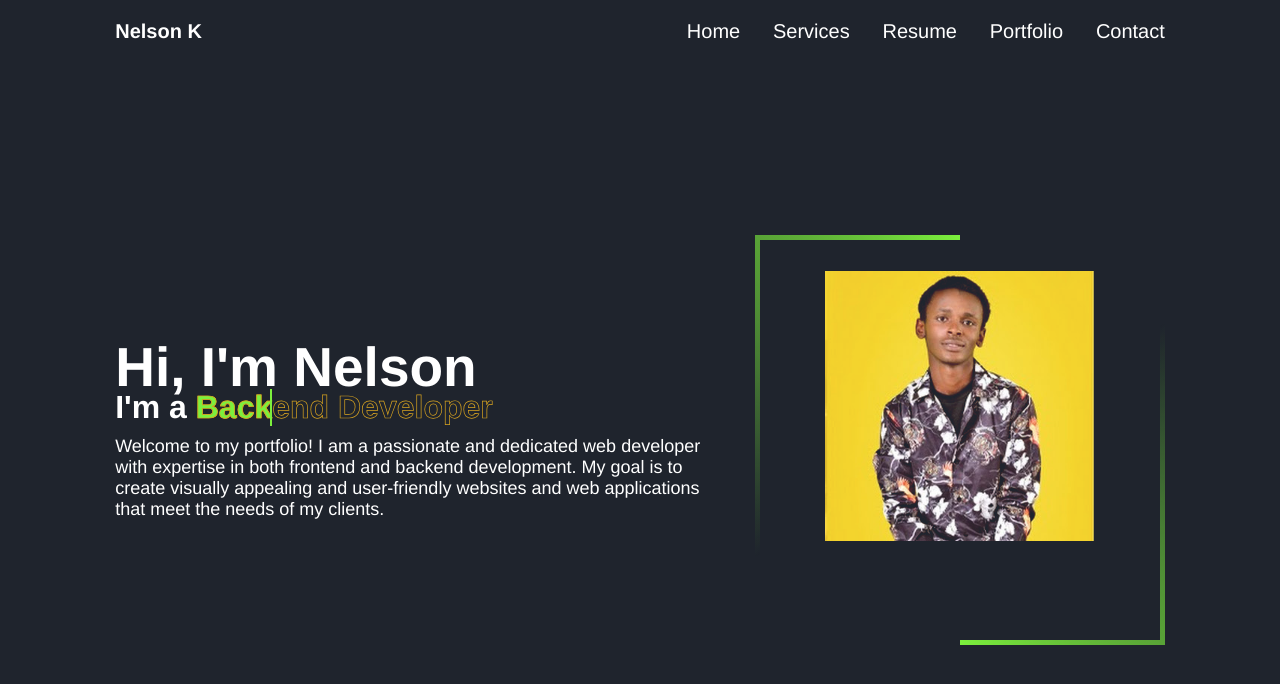
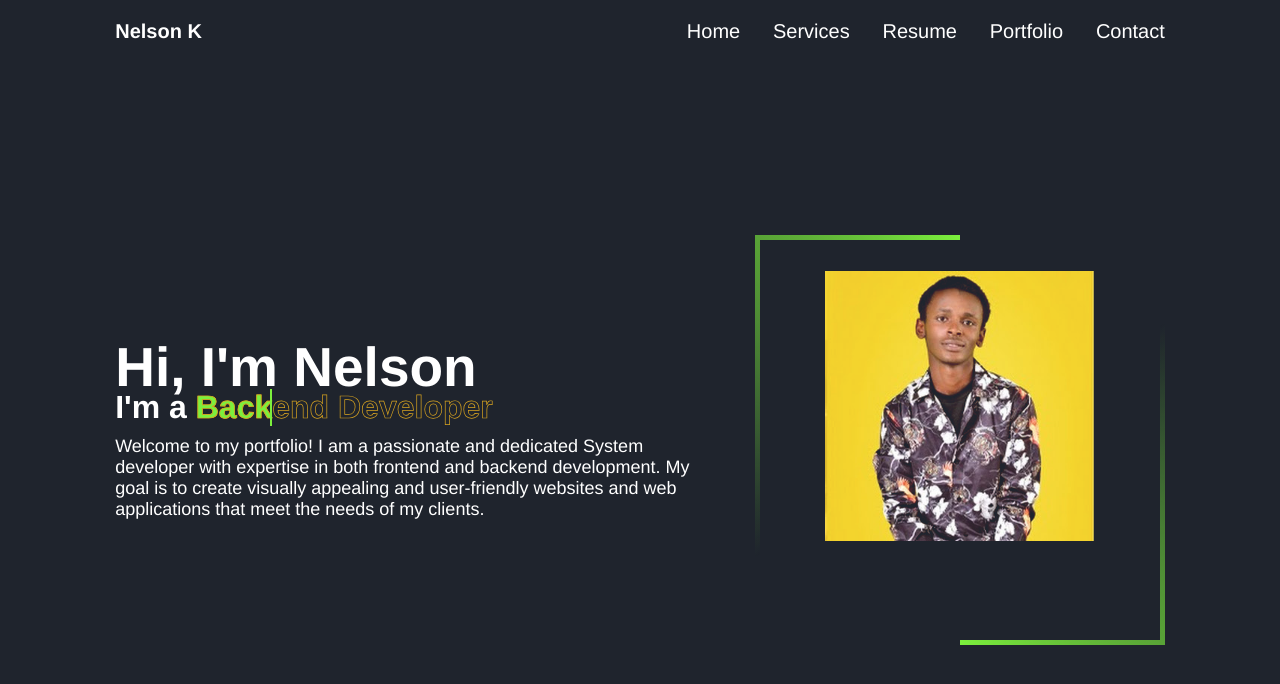
Before and after one commit to nelson-commits/My-Portfolio, a plain HTML site: page index.html in a window 1280 px wide. Drawn offline with nearby package versions, Linux system fonts and the light colour scheme.

Commit message:
Update index.html

```diff
--- a/index.html
+++ b/index.html
@@ -102,7 +102,7 @@
                 <span style="--i:3;" data-text="Backend Developer">Backend Developer</span>
                 <span style="--i:5;" data-text="System Developer">System Developer</span>
             </h2>
-            <p>Welcome to my portfolio! I am a passionate and dedicated web developer with expertise in both frontend and backend development. My goal is to create visually appealing and user-friendly websites and web applications that meet the needs of my clients.</p>
+            <p>Welcome to my portfolio! I am a passionate and dedicated System developer with expertise in both frontend and backend development. My goal is to create visually appealing and user-friendly websites and web applications that meet the needs of my clients.</p>
          </div>
         </div>
         <div class="home-img">
```
